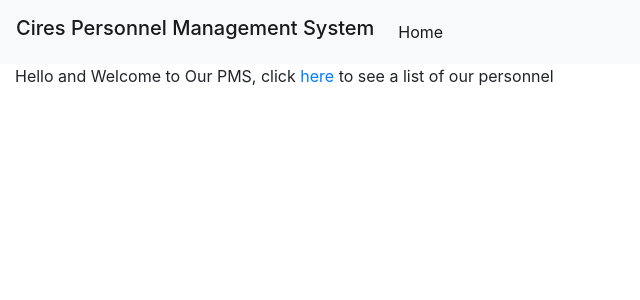
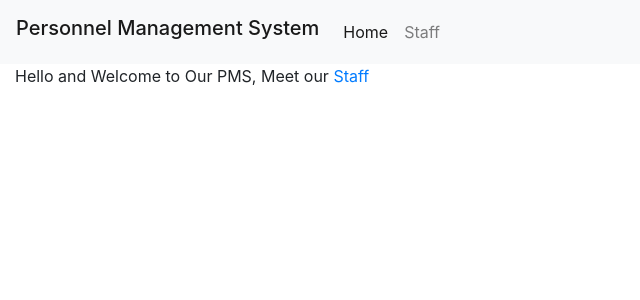
Before and after one commit to ndukwec/cires-personnel-system, a Django app: page / in a window 1280 px wide. Shown: the top 300 px of the page, without its empty margins (0-640 px from the left). Run offline with Django 3.2, Linux system fonts and the light colour scheme; some libraries are stand-ins or nearby versions.

Commit message:
updated model, added listview, updated base.html, views.py and urls.py

```diff
--- a/personnelsystem/models.py
+++ b/personnelsystem/models.py
@@ -1,5 +1,4 @@
 from django.db import models
-
 
 """
     Below is a model representing employees/personnel in our system, this model will build our table in our db
@@ -12,3 +11,6 @@ class Personnel(models.Model):
     last_name = models.CharField(max_length=50)
     employee_number = models.IntegerField(unique=True)
     academic_qualification = models.CharField(max_length=50)
+
+    def __str__(self):
+        return f"{self.first_name} {self.last_name} {self.employee_number} {self.academic_qualification}"
--- a/personnelsystem/templates/base.html
+++ b/personnelsystem/templates/base.html
@@ -21,9 +21,9 @@
                 <li class="nav-item active">
                     <a class="nav-link" href="{% url 'index' %}">Home</a>
                 </li>
-{#                <li class="nav-item">#}
-{#                    <a class="nav-link" href="{% url 'personnel' %}">Staff</a>#}
-{#                </li>#}
+                <li class="nav-item">
+                    <a class="nav-link" href="{% url 'personnel-list' %}">Staff</a>
+                </li>
             </ul>
         </div>
     </nav>
--- a/personnelsystem/templates/index.html
+++ b/personnelsystem/templates/index.html
@@ -2,9 +2,9 @@
 {% load bootstrap4 %}
 
 {% block title %}
-    Cires Personnel Management System
+    Personnel Management System
 {% endblock %}
 
 {% block content %}
-    Hello and Welcome to Our PMS, click <a href="#">here</a> to see a list of our personnel
+    Hello and Welcome to Our PMS, Meet our <a href="{% url 'personnel-list' %}">Staff</a>
 {% endblock %}
--- a/personnelsystem/urls.py
+++ b/personnelsystem/urls.py
@@ -1,6 +1,7 @@
 from django.urls import path
-from .views import index
+from .views import index, PersonnelListView
 
 urlpatterns = [
     path('', index, name='index'),
+    path('personnel-list/', PersonnelListView.as_view(), name='personnel-list'),
 ]
--- a/personnelsystem/views.py
+++ b/personnelsystem/views.py
@@ -1,7 +1,20 @@
 from django.shortcuts import render
-
-# Create your views here.
+from django.views.generic import ListView
+from personnelsystem.models import Personnel
 
 
 def index(request):
     return render(request, 'index.html', {'context': 'homepage'})
+
+
+"""
+    class below will return a list view of all personnel in our db
+"""
+
+
+class PersonnelListView(ListView):
+    template_name = 'personnel-list.html'
+    queryset = Personnel.objects.all()
+    context_object_name = 'personnel'
+    paginate_by = 10
+    ordering = ['last_name']
```
Also changed, not shown: personnelsystem/templates/personnel-list.html (added, +18 -0 lines).
